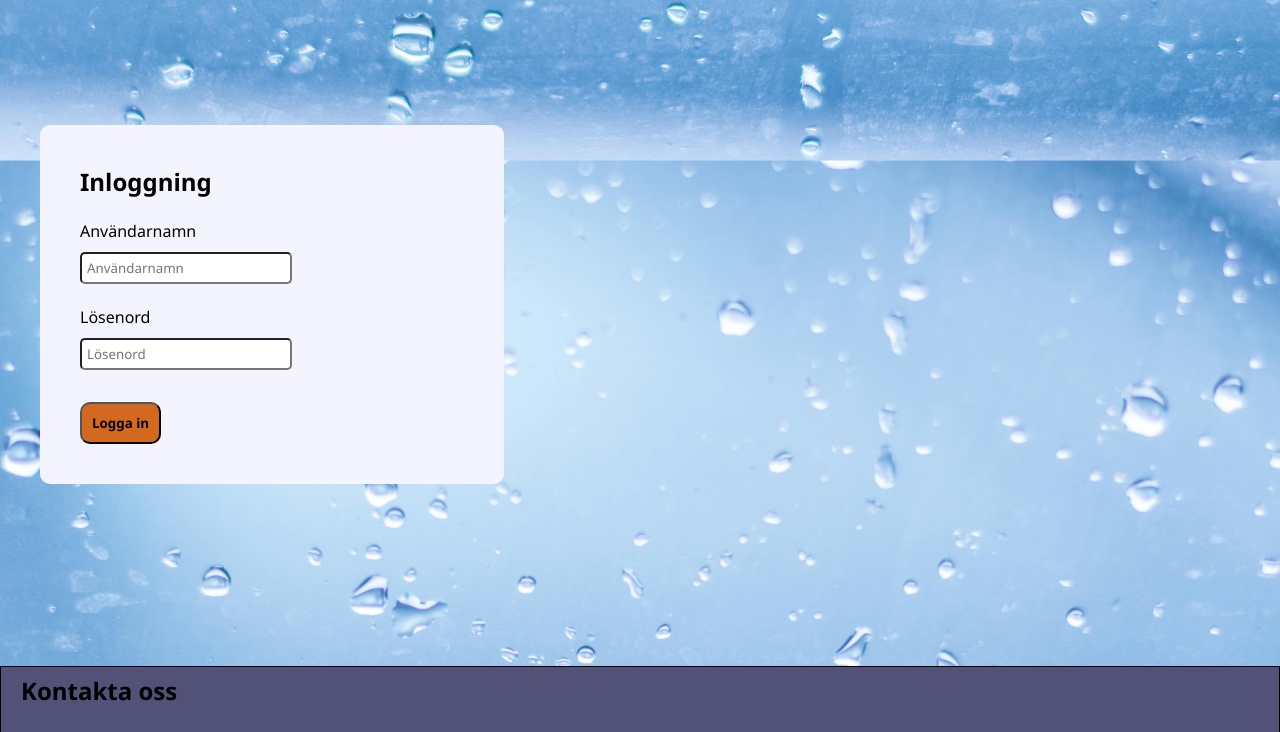
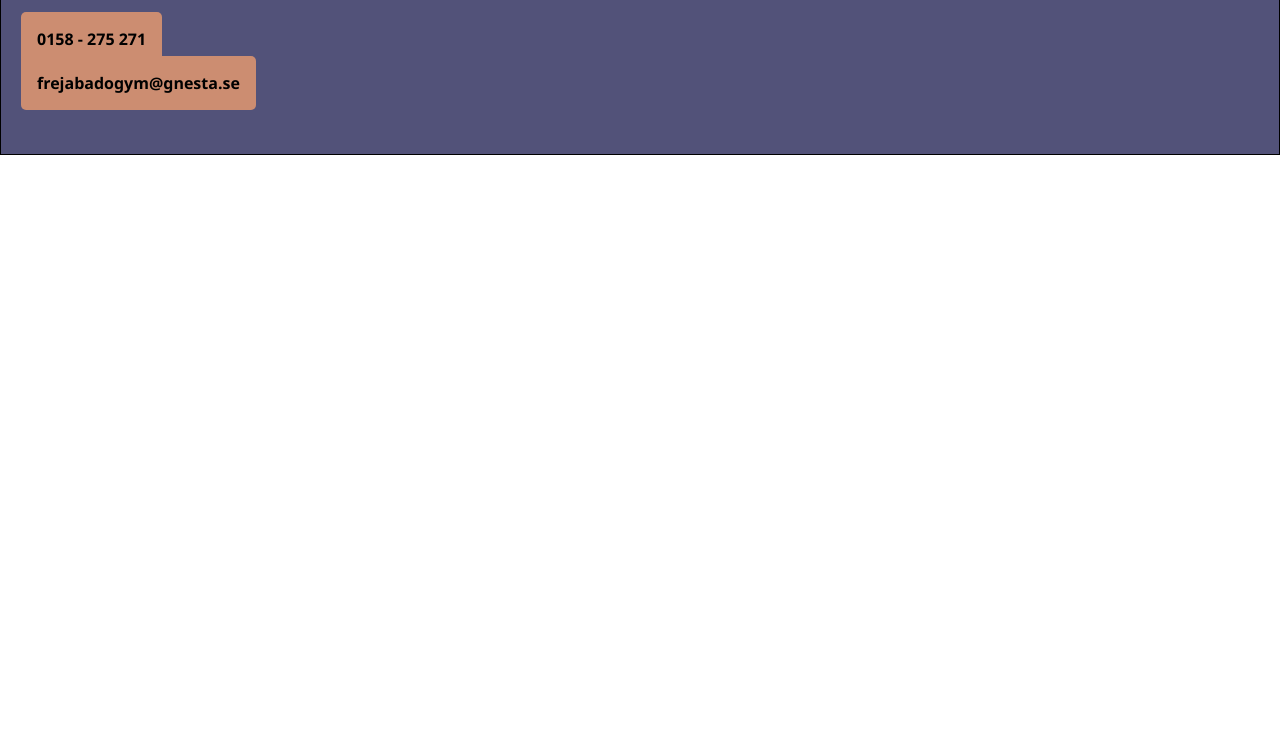
Before and after one commit to DavRan90/Website, a plain HTML site: page login.html in a window 1280 px wide. Shown: the part 693-1425 px from the top of the page. After the commit the page ends 848 px from the top, so only its background shows below. Drawn offline with Linux system fonts and the light colour scheme.

Commit message:
Edited loginpage

```diff
--- a/login.html
+++ b/login.html
@@ -42,18 +42,6 @@
         </div>
         <div class="margin"></div>
     </main>
-    <main>
-        <div class="margin"></div>
-        <div class="auto contentbox">
-            <h2>Inloggning</h2><br>
-            <label for="username">Användarnamn</label><br>
-            <input type="text" id="username" name="username" placeholder="Användarnamn"><br><br>
-            <label for="password">Lösenord</label><br>
-            <input type="text" id="password" name="password" placeholder="Lösenord"><br><br>
-            <input type="submit" value="Logga in" class="button">
-        </div>
-        <div class="margin"></div>
-    </main>
 </body>
 <footer>
     <div class="left">
```
